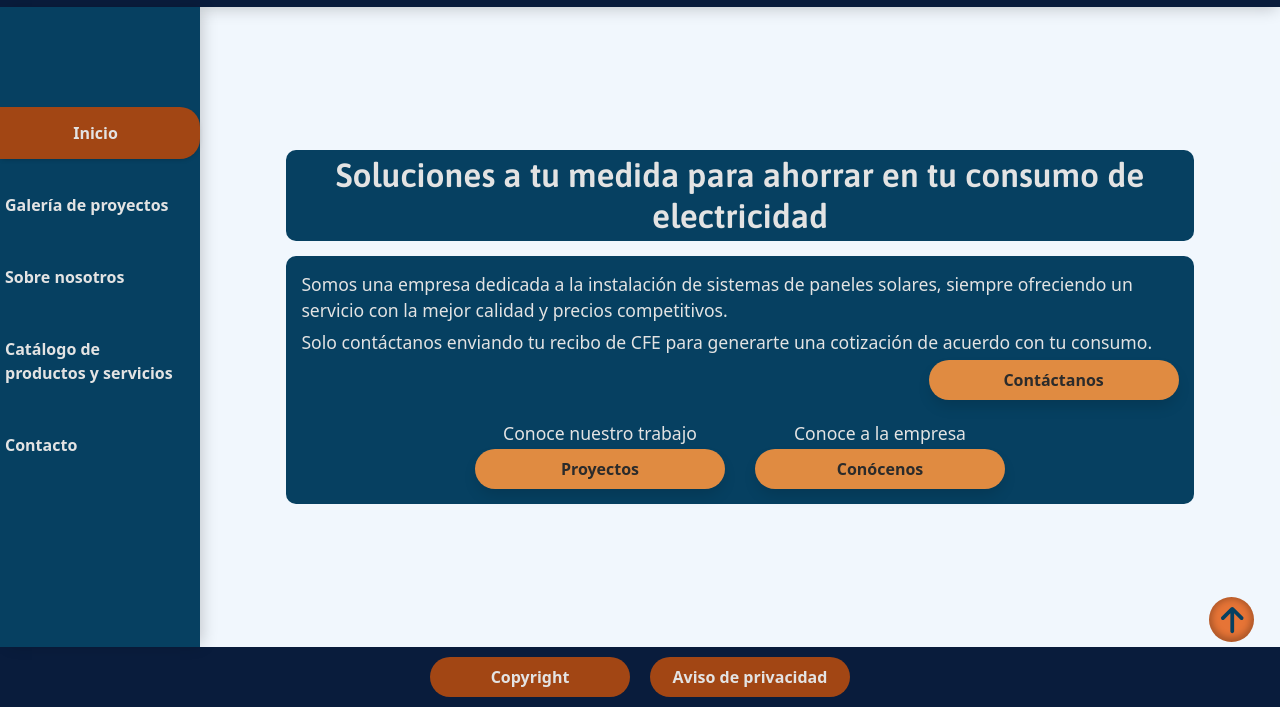
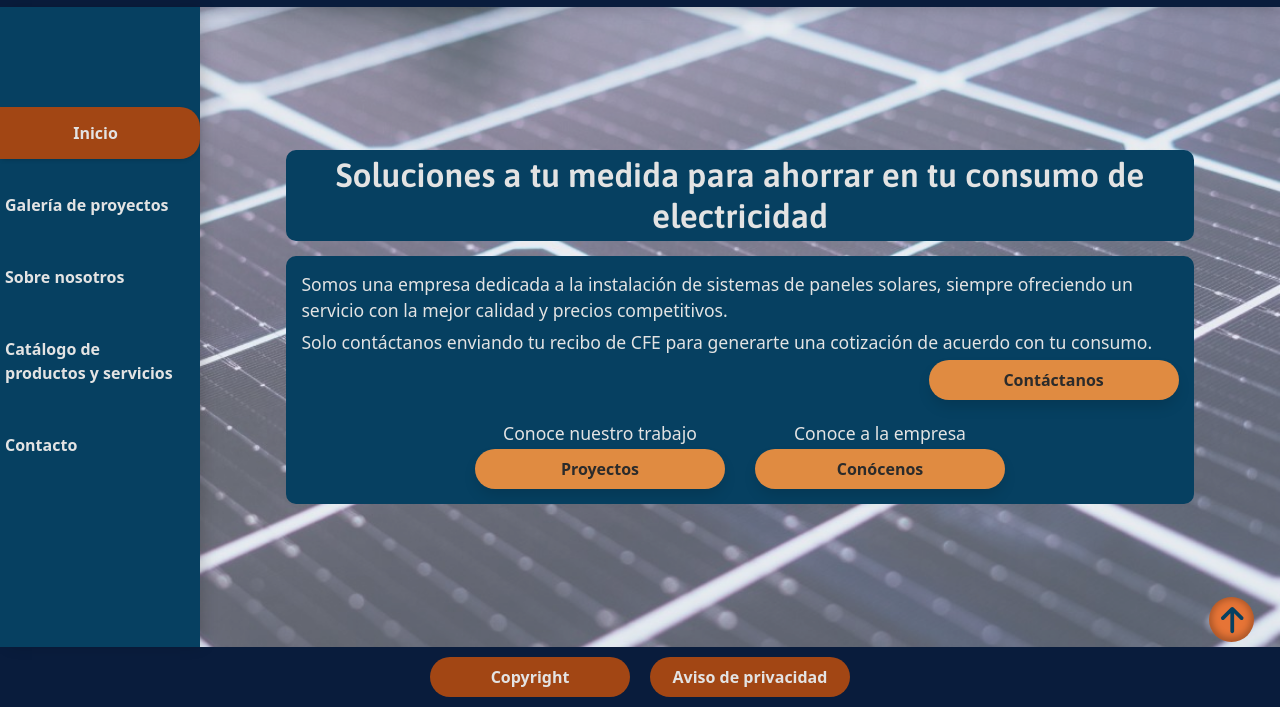
Before and after one commit to bolanos-nava/instalasol, a website: page index.html in a window 1280 px wide. Shown: the part 93-800 px from the top of the page. Drawn offline with nearby package versions, Linux system fonts and the light colour scheme.

Commit message:
Reduces size of background image and corrects route

```diff
--- a/src/scss/pages/_index.scss
+++ b/src/scss/pages/_index.scss
@@ -1,6 +1,6 @@
 .body-container {
   &--homepage {
-    @include background-image("../../../src/assets/images/solar-panel-3.jpg");
+    @include background-image("../assets/images/solar-panel-3_small.jpg");
   }
 }
 
```
Also changed, not shown: src/assets/images/solar-panel-3_small.jpg (added), src/css/styles.css.
